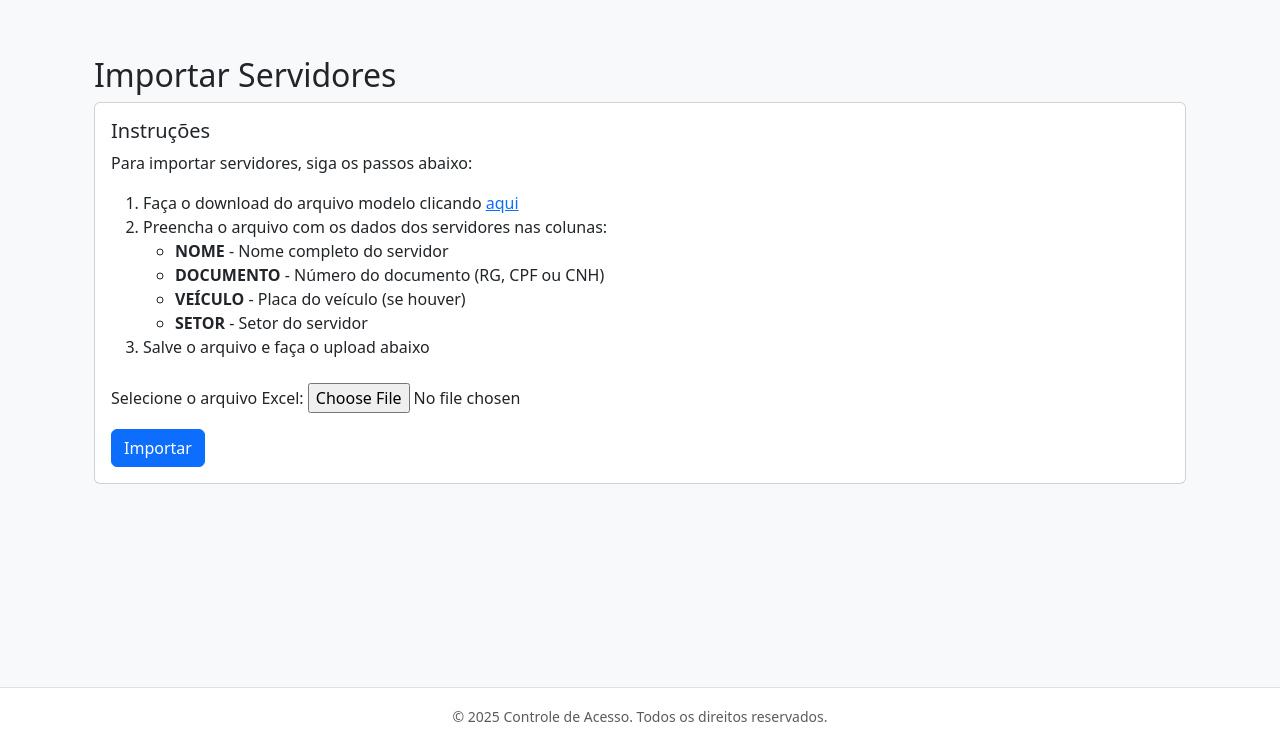
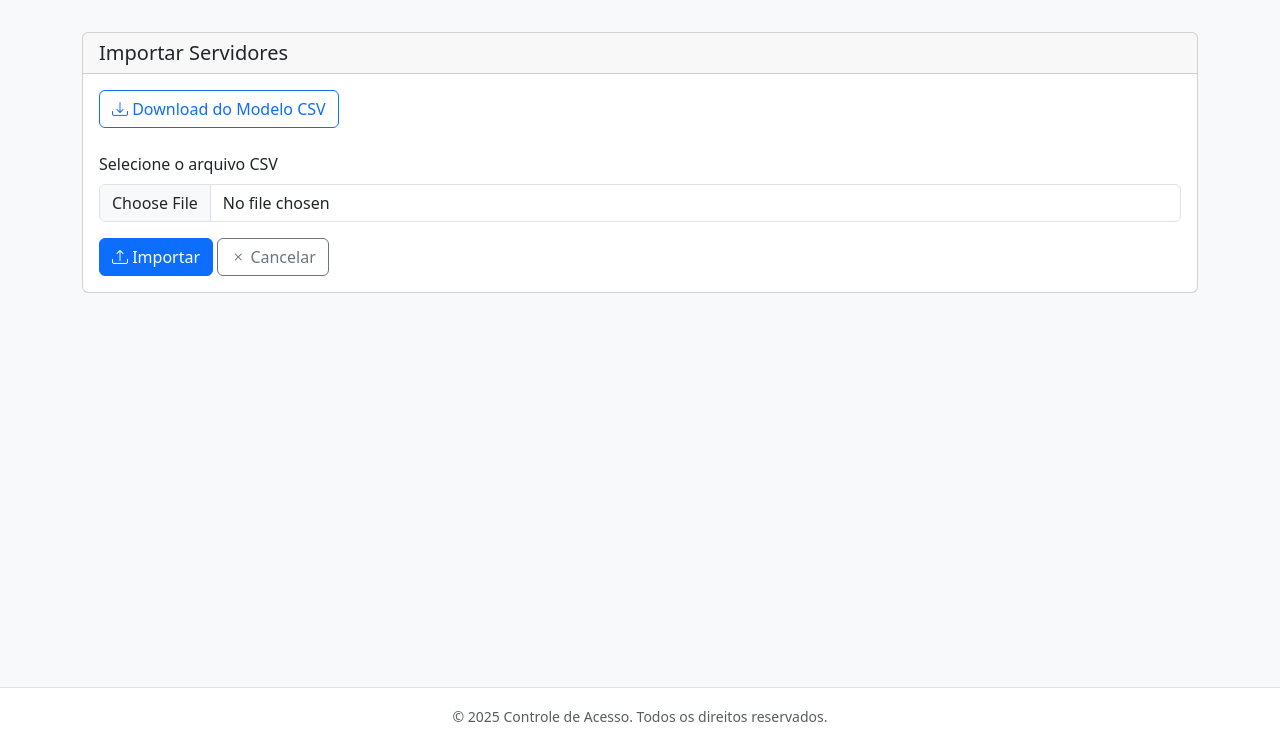
Before and after one commit to A-Assuncao/controle-acesso-PAMC, a Django app: page /servidores/importar/ in a window 1280 px wide. Shown: the part 56-800 px from the top of the page. Run offline with Django 5.2, Linux system fonts and the light colour scheme; the visitor is signed in with stand-in values (Sample User, id 1); some libraries are stand-ins or nearby versions.

Commit message:
Correções

```diff
--- a/core/templates/core/importar_servidores.html
+++ b/core/templates/core/importar_servidores.html
@@ -3,44 +3,43 @@
 {% block title %}Importar Servidores - Controle de Acesso{% endblock %}
 
 {% block content %}
-<div class="container mt-4">
-    <h2>Importar Servidores</h2>
+<div class="card">
+    <div class="card-header">
+        <h5 class="mb-0">Importar Servidores</h5>
+    </div>
+    <div class="card-body">
+        <div class="alert alert-info">
+            <h6 class="alert-heading">Instruções:</h6>
+            <ol>
+                <li>Faça o download do modelo de importação clicando no botão abaixo</li>
+                <li>Preencha o arquivo CSV com os dados dos servidores</li>
+                <li>Faça o upload do arquivo preenchido</li>
+            </ol>
+            <p class="mb-0">
+                <strong>Observação:</strong> O arquivo deve estar no formato CSV e conter as colunas: Nome, Número do Documento, Setor e Veículo.
+            </p>
+        </div>
 
-    {% if messages %}
-    <div class="messages">
-        {% for message in messages %}
-        <div class="alert alert-{{ message.tags }}">
-            {{ message }}
+        <div class="mb-4">
+            <a href="{% url 'download_modelo_importacao' %}" class="btn btn-outline-primary">
+                <i class="bi bi-download"></i> Download do Modelo CSV
+            </a>
         </div>
-        {% endfor %}
-    </div>
-    {% endif %}
 
-    <div class="card">
-        <div class="card-body">
-            <h5 class="card-title">Instruções</h5>
-            <p>Para importar servidores, siga os passos abaixo:</p>
-            <ol>
-                <li>Faça o download do arquivo modelo clicando <a href="{% url 'download_modelo_importacao' %}" class="text-primary">aqui</a></li>
-                <li>Preencha o arquivo com os dados dos servidores nas colunas:</li>
-                <ul>
-                    <li><strong>NOME</strong> - Nome completo do servidor</li>
-                    <li><strong>DOCUMENTO</strong> - Número do documento (RG, CPF ou CNH)</li>
-                    <li><strong>VEÍCULO</strong> - Placa do veículo (se houver)</li>
-                    <li><strong>SETOR</strong> - Setor do servidor</li>
-                </ul>
-                <li>Salve o arquivo e faça o upload abaixo</li>
-            </ol>
+        <form method="post" enctype="multipart/form-data" class="mt-4">
+            {% csrf_token %}
+            <div class="mb-3">
+                <label for="arquivo" class="form-label">Selecione o arquivo CSV</label>
+                <input type="file" class="form-control" id="arquivo" name="arquivo" accept=".csv" required>
+            </div>
 
-            <form method="post" enctype="multipart/form-data" class="mt-4">
-                {% csrf_token %}
-                <div class="form-group">
-                    <label for="arquivo">Selecione o arquivo Excel:</label>
-                    <input type="file" class="form-control-file" id="arquivo" name="arquivo" accept=".xlsx" required>
-                </div>
-                <button type="submit" class="btn btn-primary mt-3">Importar</button>
-            </form>
-        </div>
+            <button type="submit" class="btn btn-primary">
+                <i class="bi bi-upload"></i> Importar
+            </button>
+            <a href="{% url 'servidor_list' %}" class="btn btn-outline-secondary">
+                <i class="bi bi-x"></i> Cancelar
+            </a>
+        </form>
     </div>
 </div>
 {% endblock %}
--- a/core/urls.py
+++ b/core/urls.py
@@ -1,8 +1,11 @@
 from django.urls import path
 from . import views
+from django.contrib.auth.views import LogoutView
 
 urlpatterns = [
     path('', views.home, name='home'),
+    path('login/', views.CustomLoginView.as_view(), name='login'),
+    path('logout/', LogoutView.as_view(next_page='login'), name='logout'),
     path('servidores/', views.servidor_list, name='servidor_list'),
     path('servidores/novo/', views.servidor_create, name='servidor_create'),
     path('servidores/<int:pk>/editar/', views.servidor_update, name='servidor_update'),
--- a/core/views.py
+++ b/core/views.py
@@ -13,6 +13,9 @@
 from .decorators import admin_required
 from django.contrib.auth.models import User
 import json
+import csv
+from django.contrib.auth.views import LoginView
+from django.urls import reverse_lazy
 
 def is_staff(user):
     return user.is_staff
@@ -492,12 +495,14 @@
     if request.method == 'POST':
         try:
             arquivo = request.FILES['arquivo']
-            df = pd.read_excel(arquivo)
+            # Decodifica o arquivo CSV
+            decoded_file = arquivo.read().decode('utf-8').splitlines()
+            reader = csv.DictReader(decoded_file)
 
             servidores_criados = 0
             servidores_atualizados = 0
 
-            for _, row in df.iterrows():
+            for row in reader:
                 servidor, created = Servidor.objects.update_or_create(
                     numero_documento=row['Número do Documento'],
                     defaults={
@@ -533,18 +538,12 @@
 @login_required
 @admin_required
 def download_modelo_importacao(request):
-    # Cria um DataFrame com as colunas necessárias
-    df = pd.DataFrame(columns=['Nome', 'Número do Documento', 'Setor', 'Veículo'])
+    response = HttpResponse(content_type='text/csv')
+    response['Content-Disposition'] = 'attachment; filename=modelo_importacao.csv'
 
-    # Adiciona uma linha de exemplo
-    df.loc[0] = ['João da Silva', '12.345.678-9', 'Administrativo', 'ABC-1234']
-
-    # Cria o arquivo Excel
-    response = HttpResponse(content_type='application/vnd.openxmlformats-officedocument.spreadsheetml.sheet')
-    response['Content-Disposition'] = 'attachment; filename=modelo_importacao.xlsx'
-
-    with pd.ExcelWriter(response, engine='openpyxl') as writer:
-        df.to_excel(writer, index=False)
+    writer = csv.writer(response)
+    writer.writerow(['Nome', 'Número do Documento', 'Setor', 'Veículo'])
+    writer.writerow(['João da Silva', '12.345.678-9', 'Administrativo', 'ABC-1234'])
 
     return response
 
@@ -647,3 +646,8 @@
             return redirect('servidor_list')
 
     return redirect('servidor_list')
+
+class CustomLoginView(LoginView):
+    template_name = 'core/login.html'
+    redirect_authenticated_user = True
+    success_url = reverse_lazy('home')
--- a/requirements.txt
+++ b/requirements.txt
@@ -1,6 +1,4 @@
 django==4.2.0
-pandas==2.0.0
-openpyxl==3.1.0
 python-dotenv==1.0.0
 whitenoise==6.6.0
 psycopg2-binary==2.9.9
```
Also changed, not shown: controle_acesso/settings.py (+13 -4 lines), core/templates/core/login.html (+45 -18 lines), 2 other files.
